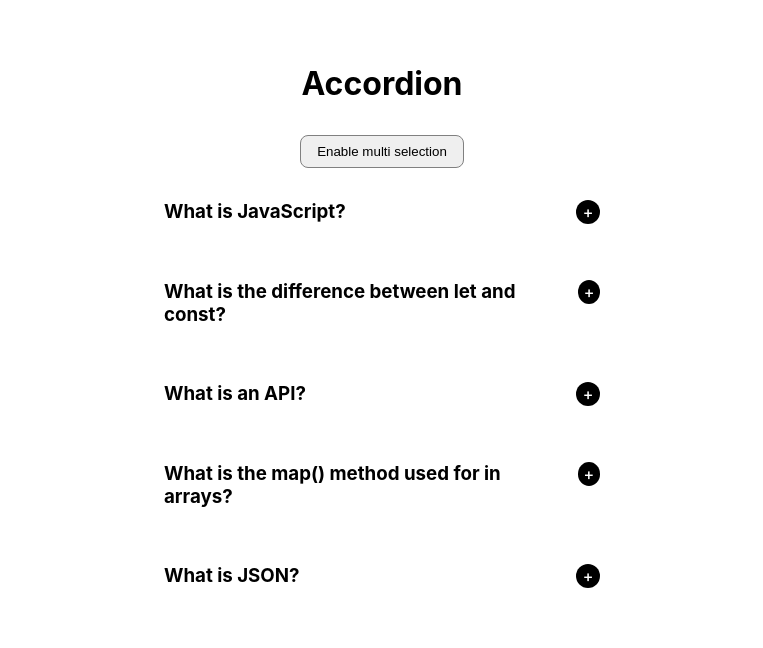
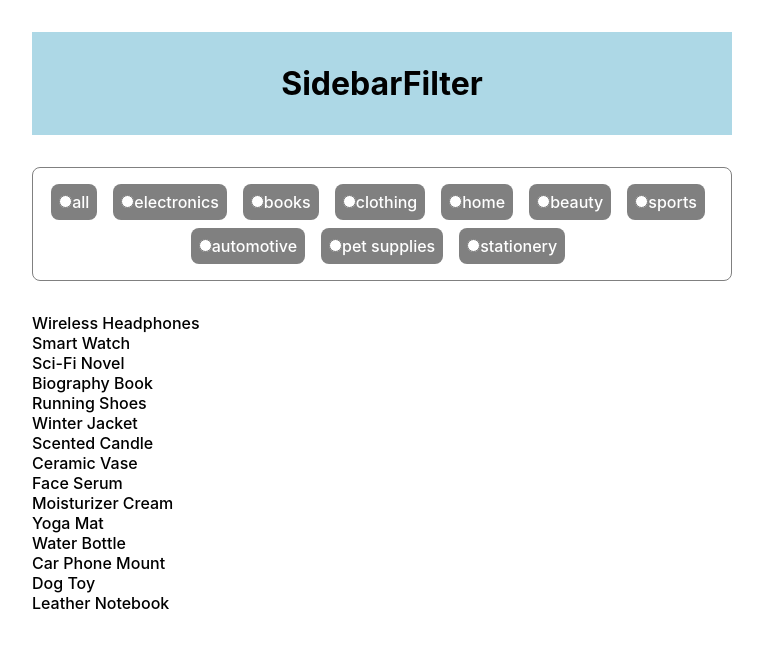
Before and after one commit to mamartam/my-react-25-projects, a React (Vite) app: page / in a window 1280 px wide. Shown: the top 648 px of the page, without its empty margins (258-1021 px from the left). Built offline with nearby package versions, Linux system fonts and the light colour scheme.

Commit message:
add one more solved task - task 2 - is about selecting data and displaying it by using useState and useEffect

```diff
--- a/src/App.jsx
+++ b/src/App.jsx
@@ -1,7 +1,13 @@
 import Accordion from "./projects/01-accordion/Accordion";
+import SidebarFilter from "./projects/02-SidebarFilter/SidebarFilter";
 
 function App() {
-  return <Accordion />;
+  return (
+    <>
+      {/* <Accordion /> */}
+      <SidebarFilter />
+    </>
+  );
 }
 
 export default App;
--- a/src/projects/01-accordion/Accordion.jsx
+++ b/src/projects/01-accordion/Accordion.jsx
@@ -24,6 +24,7 @@ function Accordion() {
     console.log(cpyMultiple);
   }
   return (
+    <div className="body">
       <main className={styles["accordion"]}>
         <h1 className={styles["accordion__title"]}>Accordion</h1>{" "}
         <button
@@ -64,6 +65,7 @@ function Accordion() {
           </div>
         </div>
       </main>
+    </div>
   );
 }
 export default Accordion;
--- a/src/projects/01-accordion/Accordion.module.scss
+++ b/src/projects/01-accordion/Accordion.module.scss
@@ -1,4 +1,4 @@
-body {
+.body {
   width: 100%;
   min-height: 100vh;
   display: flex;
--- /dev/null
+++ b/src/projects/02-SidebarFilter/SidebarFilter.jsx
@@ -0,0 +1,77 @@
+import styles from "./SidebarFilter.module.scss";
+import { useEffect, useState } from "react";
+import dataArray from "./data";
+
+function SidebarFilter() {
+  const [filter, setFilter] = useState("all");
+  const [arrayOfData, setArrayOfData] = useState(dataArray);
+  const [categories, setCategories] = useState([]);
+
+  const [arrayToDisplay, setArrayToDisplay] = useState(arrayOfData);
+
+  useEffect(() => {
+    let arrayOfFilters = ["all"];
+
+    dataArray.forEach((item) => {
+      if (!arrayOfFilters.includes(item.category.toLowerCase())) {
+        arrayOfFilters.push(item.category.toLowerCase());
+      }
+    });
+    setCategories(arrayOfFilters);
+  }, []);
+
+  function handleChange(event) {
+    console.log(event.target.value);
+    setFilter(event.target.value);
+  }
+  useEffect(() => {
+    if (filter === "all") {
+      setArrayToDisplay(arrayOfData);
+    } else {
+      let newArray = arrayOfData.filter((item) => {
+        return item.category.toLowerCase() === filter;
+      });
+      setArrayToDisplay(newArray);
+    }
+  }, [filter]);
+  return (
+    <div className={styles["body"]}>
+      <header className={styles["header"]}>
+        <h1>SidebarFilter</h1>
+      </header>
+
+      <main className={styles.main}>
+        <section className={styles["filters-box"]}>
+          {categories.map((item) => (
+            <>
+              <label key={item}>
+                <input
+                  type="radio"
+                  name="category"
+                  value={item}
+                  onChange={handleChange}
+                />
+                {item}
+              </label>
+              <br />
+            </>
+          ))}
+        </section>
+
+        <section>
+          {arrayToDisplay.length > 0 ? (
+            <div>
+              {arrayToDisplay.map((item) => (
+                <div key={item.id}>{item.product}</div>
+              ))}
+            </div>
+          ) : (
+            <p>No results</p>
+          )}
+        </section>
+      </main>
+    </div>
+  );
+}
+
+export default SidebarFilter;
--- /dev/null
+++ b/src/projects/02-SidebarFilter/SidebarFilter.module.scss
@@ -0,0 +1,43 @@
+.body {
+  width: 100%;
+  min-height: 100vh;
+  display: flex;
+  flex-direction: column;
+  align-items: center;
+
+  .header {
+    display: flex;
+    width: 100%;
+    max-width: 700px;
+    justify-content: center;
+    padding: 2rem;
+    background-color: lightblue;
+    margin-bottom: 2rem;
+    margin-top: 2rem;
+  }
+
+  .main {
+    width: 100%;
+    max-width: 700px;
+  }
+}
+
+.filters-box {
+  display: flex;
+  flex-direction: row;
+  flex-wrap: wrap;
+  gap: 0.5rem;
+  justify-content: center;
+  padding: 1rem;
+  border: 1px solid grey;
+  border-radius: 0.5rem;
+  margin-bottom: 2rem;
+
+  label {
+    display: block;
+    background-color: grey;
+    color: white;
+    padding: 0.5rem;
+    border-radius: 0.5rem;
+  }
+}
--- /dev/null
+++ b/src/projects/02-SidebarFilter/data.js
@@ -0,0 +1,55 @@
+const productsData = [
+  {
+    id: "prod-1",
+    category: "Electronics",
+    product: "Wireless Headphones",
+    count: 15,
+  },
+  { id: "prod-2", category: "Electronics", product: "Smart Watch", count: 8 },
+  { id: "prod-3", category: "Books", product: "Sci-Fi Novel", count: 42 },
+  { id: "prod-4", category: "Books", product: "Biography Book", count: 27 },
+  { id: "prod-5", category: "Clothing", product: "Running Shoes", count: 53 },
+  { id: "prod-6", category: "Clothing", product: "Winter Jacket", count: 19 },
+  {
+    id: "prod-7",
+    category: "Home",
+    product: "Scented Candle",
+    count: 64,
+  },
+  {
+    id: "prod-8",
+    category: "Home",
+    product: "Ceramic Vase",
+    count: 12,
+  },
+  {
+    id: "prod-9",
+    category: "Beauty",
+    product: "Face Serum",
+    product: "Face Serum",
+    count: 35,
+  },
+  {
+    id: "prod-10",
+    category: "Beauty",
+    product: "Moisturizer Cream",
+    count: 22,
+  },
+  { id: "prod-11", category: "Sports", product: "Yoga Mat", count: 31 },
+  { id: "prod-12", category: "Sports", product: "Water Bottle", count: 48 },
+  {
+    id: "prod-13",
+    category: "Automotive",
+    product: "Car Phone Mount",
+    count: 14,
+  },
+  { id: "prod-14", category: "Pet Supplies", product: "Dog Toy", count: 50 },
+  {
+    id: "prod-15",
+    category: "Stationery",
+    product: "Leather Notebook",
+    count: 29,
+  },
+];
+
+export default productsData;
```
Lines whose indentation alone changed are shown as unchanged.
